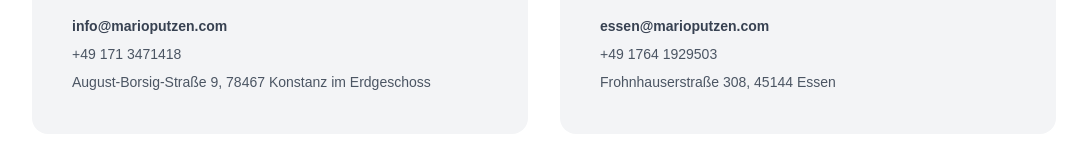
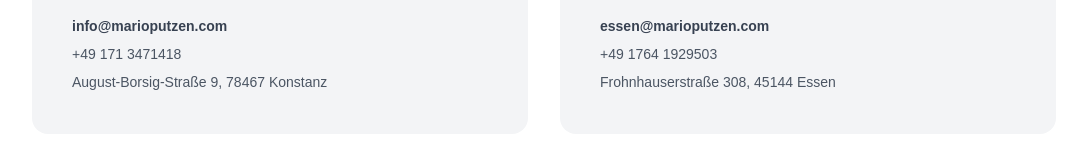
Before and after one commit to Ahmadalmuhtar/mario-putzen-2, a React (Create React App) app: page / in a window 1280 px wide. Shown: the part 535-695 px from the top of the page, without its empty margins (96-1175 px from the left). Built offline with nearby package versions, Linux system fonts and the light colour scheme.

Commit message:
fixed the addres for konstanz

```diff
--- a/src/components/navigation/footer/index.jsx
+++ b/src/components/navigation/footer/index.jsx
@@ -53,8 +53,7 @@ export default function Footer() {
                                         <path d="M11.47 3.84a.75.75 0 011.06 0l8.69 8.69a.75.75 0 101.06-1.06l-8.689-8.69a2.25 2.25 0 00-3.182 0l-8.69 8.69a.75.75 0 001.061 1.06l8.69-8.69z" />
                                         <path d="M12 5.432l8.159 8.159c.03.03.06.058.091.086v6.198c0 1.035-.84 1.875-1.875 1.875H15a.75.75 0 01-.75-.75v-4.5a.75.75 0 00-.75-.75h-3a.75.75 0 00-.75.75V21a.75.75 0 01-.75.75H5.625a1.875 1.875 0 01-1.875-1.875v-6.198a2.29 2.29 0 00.091-.086L12 5.43z" />
                                     </svg>
-                                    August-Borsig-Straße 9, 78467 Konstanz im
-                                    Erdgeschoss
+                                    August-Borsig-Straße 9, 78467 Konstanz
                                 </a>
                             </p>
                             <p className="mb-4 flex items-center justify-center md:justify-start hover:text-gray-200 hover:underline">
--- a/src/components/navigation/header/index.jsx
+++ b/src/components/navigation/header/index.jsx
@@ -36,10 +36,7 @@ const Header = () => {
                             </div>
                             <div className="mt-1">
                                 <dt className="sr-only">Address</dt>
-                                <dd>
-                                    August-Borsig-Straße 9, 78467 Konstanz im
-                                    Erdgeschoss
-                                </dd>
+                                <dd>August-Borsig-Straße 9, 78467 Konstanz</dd>
                             </div>
                         </dl>
                     </div>
```
